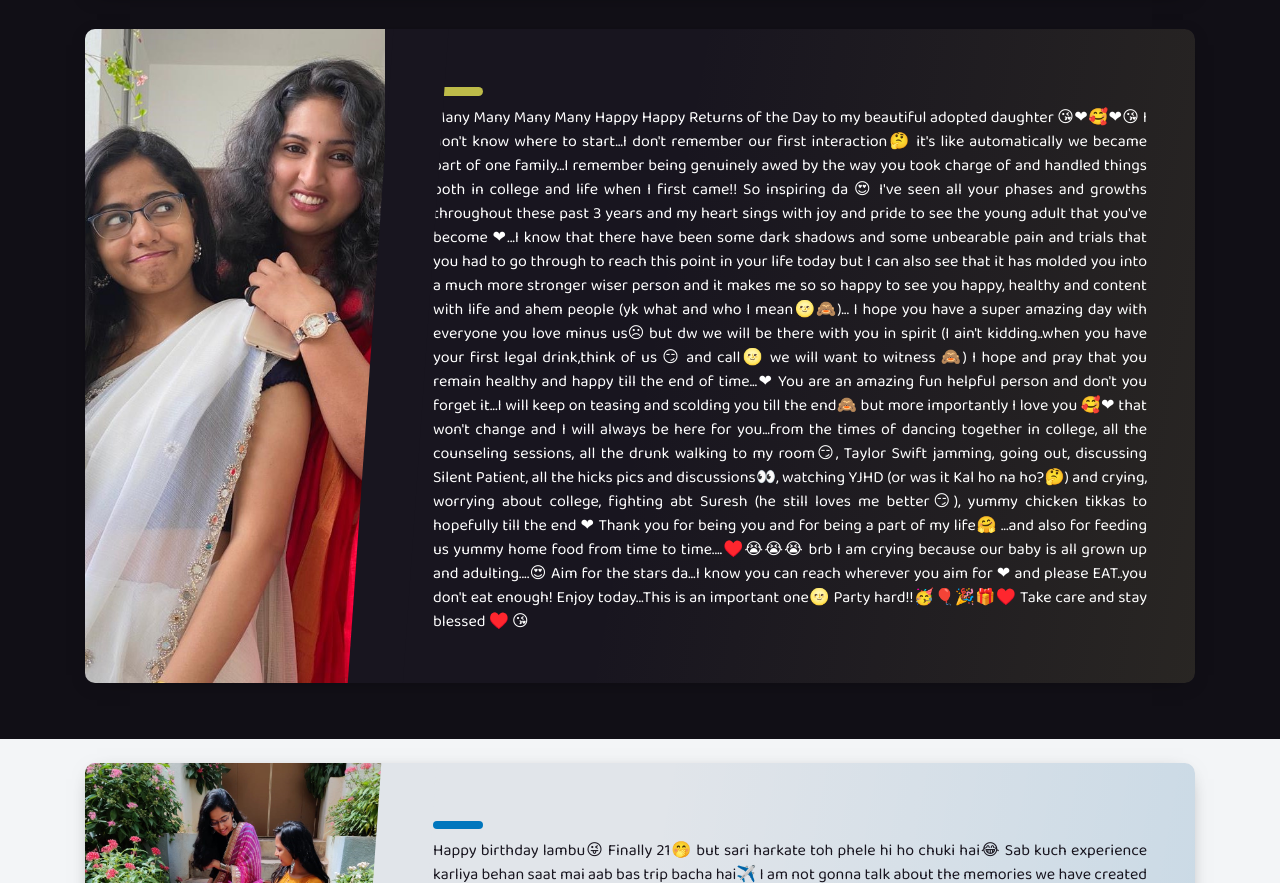
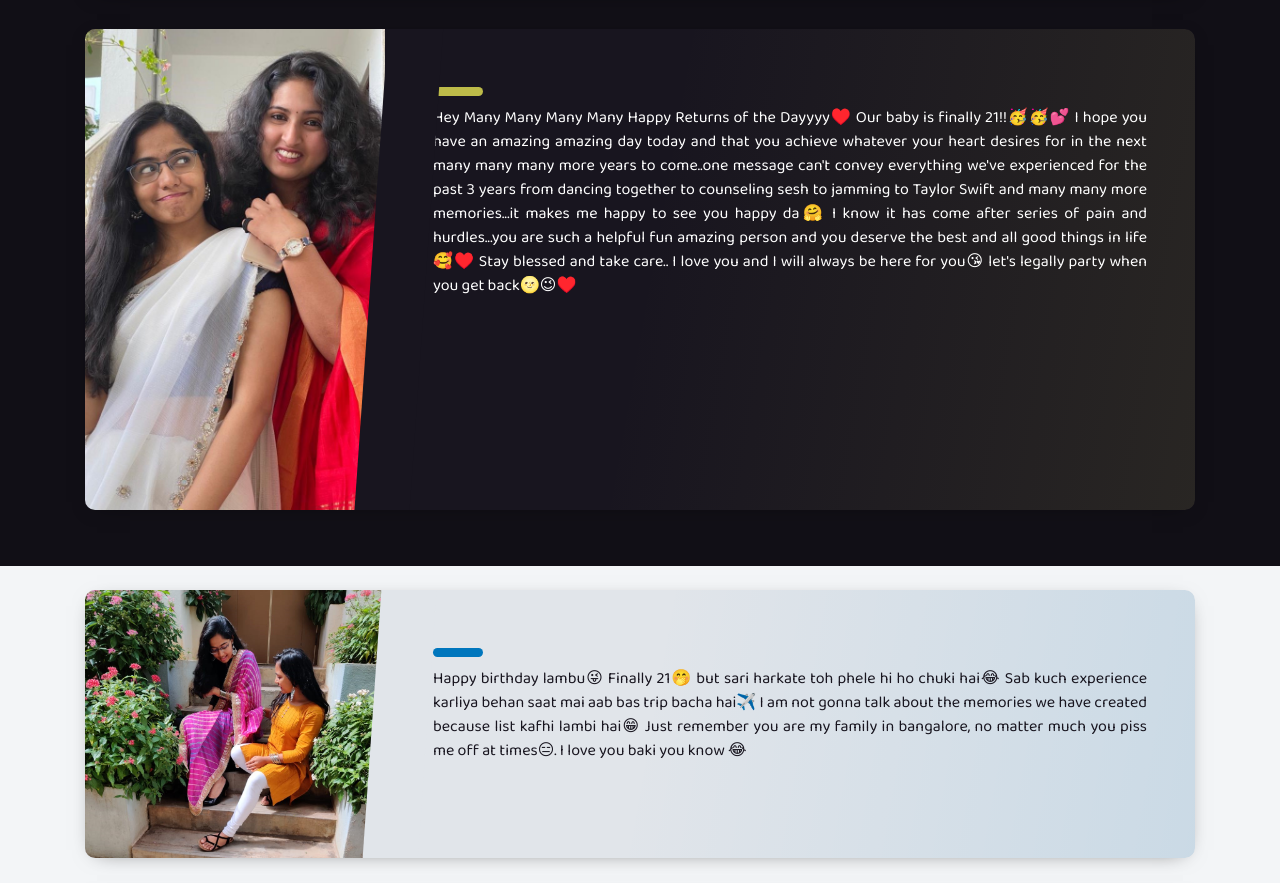
Before and after one commit to hbdavani/hbdavani, a plain HTML site: page index.html in a window 1280 px wide. Shown: the part 1526-2409 px from the top of the page. Drawn offline with nearby package versions, Linux system fonts and the light colour scheme.

Commit message:
card text changed

```diff
--- a/index.html
+++ b/index.html
@@ -85,36 +85,12 @@
 				</a>
 				<div class="postcard__text">
 					<div class="postcard__bar"></div>
-					<div class="postcard__preview-txt">Many Many Many Many Happy Happy Returns of the Day to my
-						beautiful adopted daughter
-						😘❤🥰❤😘
-						I don't know where to start...I don't remember our first interaction🤔 it's like automatically
-						we became part of one family...I remember being genuinely awed by the way you took charge of and
-						handled things both in college and life when I first came!! So inspiring da 😍 I've seen all
-						your phases and growths throughout these past 3 years and my heart sings with joy and pride to
-						see the young adult that you've become ❤...I know that there have been some dark shadows and
-						some unbearable pain and trials that you had to go through to reach this point in your life
-						today but I can also see that it has molded you into a much more stronger wiser person and it
-						makes me so so happy to see you happy, healthy and content with life and ahem people (yk what
-						and who I mean🌝🙈)...
-
-						I hope you have a super amazing day with everyone you love minus us☹ but dw we will be there
-						with you in spirit (I ain't kidding..when you have your first legal drink,think of us 😏 and
-						call🌝 we will want to witness 🙈) I hope and pray that you remain healthy and happy till the
-						end of time...❤
-						You are an amazing fun helpful person and don't you forget it...I will keep on teasing and
-						scolding you till the end🙈 but more importantly I love you 🥰❤ that won't change and I will
-						always be here for you...from the times of dancing together in college, all the counseling
-						sessions, all the drunk walking to my room😏, Taylor Swift jamming, going out, discussing Silent
-						Patient, all the hicks pics and discussions👀, watching YJHD (or was it Kal ho na ho?🤔) and
-						crying, worrying about college, fighting abt Suresh (he still loves me better😏), yummy chicken
-						tikkas to hopefully till the end ❤ Thank you for being you and for being a part of my life🤗
-						...and also for feeding us yummy home food from time to time....♥️😭😭😭 brb I am crying because
-						our baby is all grown up and adulting....😍
-						Aim for the stars da...I know you can reach wherever you aim for ❤ and please EAT..you don't eat
-						enough!
-						Enjoy today...This is an important one🌝 Party hard!!🥳🎈🎉🎁♥️
-						Take care and stay blessed ♥️ 😘</div>
+					<div class="postcard__preview-txt">
+						Hey Many Many Many Many Happy Returns of the Dayyyy♥️ Our baby is finally 21!!🥳🥳💕
+I hope you have an amazing amazing day today and that you achieve whatever your heart desires for in the next many many many more years to come..one message can't convey everything we've experienced for the past 3 years from dancing together to counseling sesh to jamming to Taylor Swift and many many more memories...it makes me happy to see you happy da🤗 I know it has come after series of pain and hurdles...you are such a helpful fun amazing person and you deserve the best and all good things in life🥰♥️ Stay blessed and take care..
+I love you and I will always be here for you😘
+let's legally party when you get back🌝😉♥️
+					</div>
 				</div>
 			</article>
 
```
